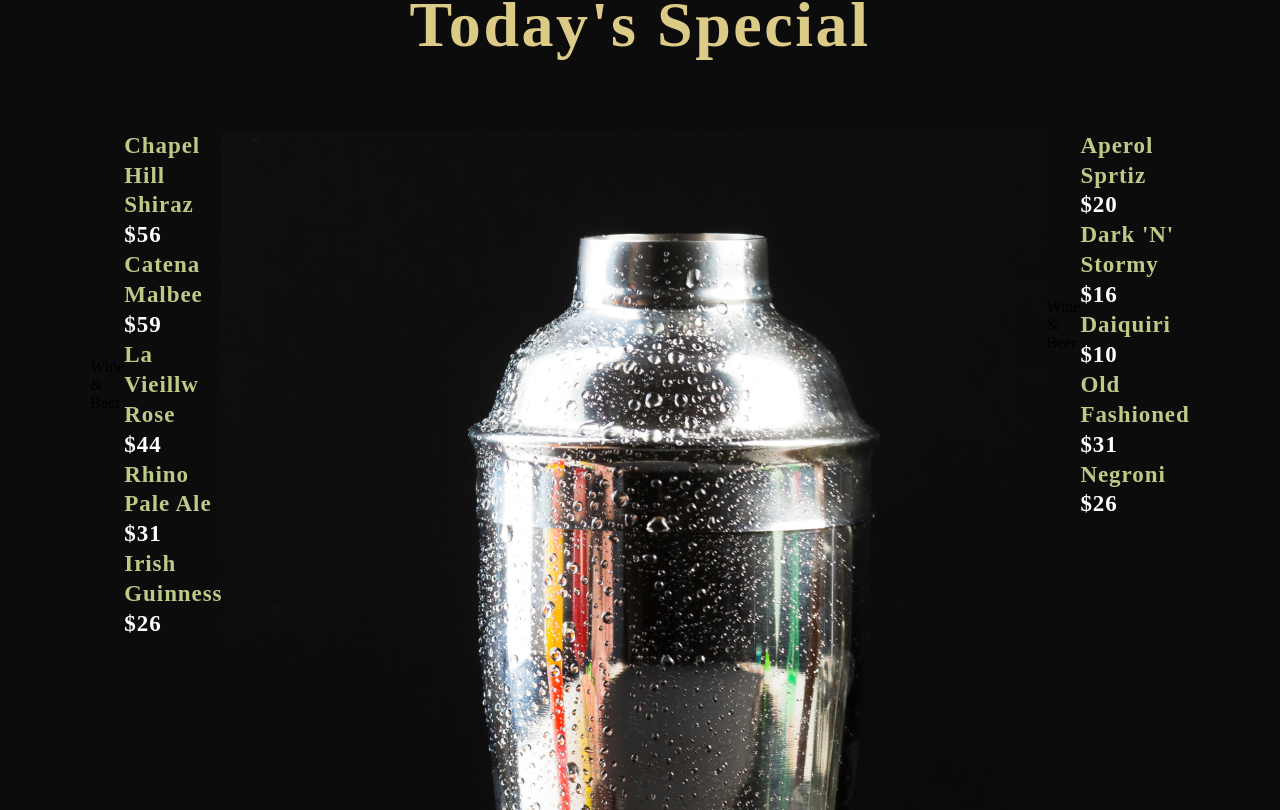
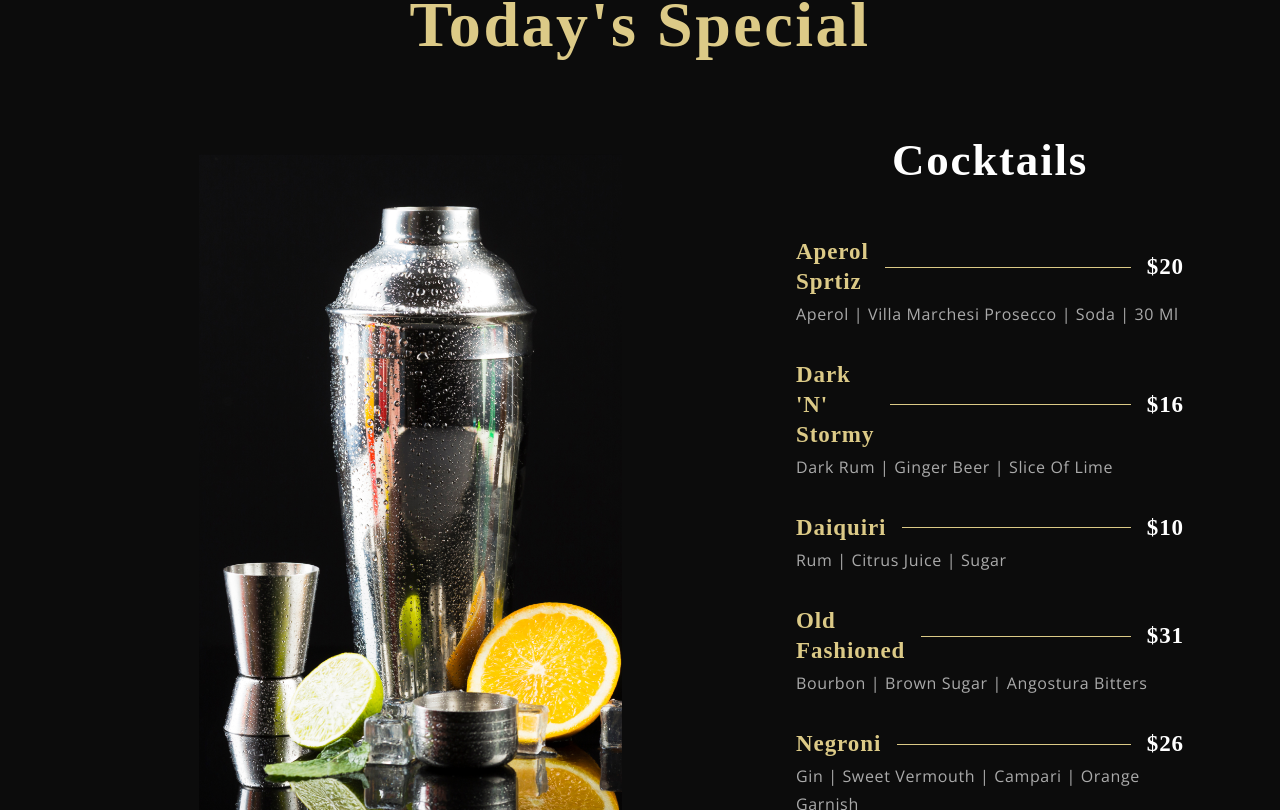
Before and after one commit to RidaaNasir/gerich-restaurent, a React (Create React App) app: page / in a window 1280 px wide. Shown: the part 2110-2920 px from the top of the page. Built offline with nearby package versions, Linux system fonts and the light colour scheme; a web font is replaced by a local one.

Commit message:
done with the third container

```diff
--- a/src/components/Menuitem/MenuItem.css
+++ b/src/components/Menuitem/MenuItem.css
@@ -0,0 +1,34 @@
+.app__menuItem {
+    width: 100%;
+    margin: 1rem 0;
+    display: flex;
+    flex-direction: column;
+}
+
+.app__menuItem-head {
+    display: flex;
+    justify-content: space-between;
+    align-items: center;
+}
+
+.app__menuItem-sub {
+    width: 100%;
+    margin-top: 0.2rem;
+}
+
+.app__menuItem-name {
+    flex: 2;
+}
+
+.app__menuItem-dash {
+    width: 90%;
+    height: 1px;
+    background: var(--color-golden);
+    margin: 0 1rem;
+}
+
+.app__menuItem-price {
+    display: flex;
+    justify-content: flex-end;
+    align-items: flex-end;
+}
--- a/src/components/Menuitem/MenuItem.jsx
+++ b/src/components/Menuitem/MenuItem.jsx
@@ -1,20 +1,21 @@
 import React from 'react';
-
 import './MenuItem.css';
 
-const MenuItem = ({title, price, tags}) => (
+const MenuItem = ({ title, price, tags }) => (
   <div className='app__menuItem'>
-
     <div className='app__menuItem-head'>
       <div className='app__menuItem-name'>
-        <p className='p__cormorant' style={{color: '#BCCA87'}}>{title}</p>
+        <p className='p__cormorant' style={{ color: '#DCCA87' }}>{title}</p>
       </div>
 
+      <div className='app__menuItem-dash' />
+
       <div className='app__menuItem-price'>
-        <p className='p__cormorant' >{price}</p>
+        <p className='p__cormorant'>{price}</p>
       </div>
-
-
+    </div>
+    <div className='app__menuItem-sub'>
+      <p className='p__opensans' style={{ color: '#AAA' }}>{tags}</p>
     </div>
   </div>
 );
--- a/src/container/Menu/SpecialMenu.css
+++ b/src/container/Menu/SpecialMenu.css
@@ -1,19 +1,88 @@
-.app__specialMenu{
+.app__specialMenu {
     flex-direction: column;
     background: var(--color-black);
 }
 
-.app__specialMenu-title{
+.app__specialMenu-title {
     margin-bottom: 2rem;
     text-align: center;
 }
 
 .app__specialMenu-menu {
-    width:100%;
-
+    width: 100%;
     margin: 2rem 0;
     display: flex;
     justify-content: center;
     align-items: flex-start;
     flex-direction: row;
 }
+
+.app__specialMenu-menu_heading {
+    font-family: var(--font-base);
+    font-size: 45px;
+    font-weight: 600;
+    line-height: 58.5px;
+    letter-spacing: 0.04em;
+    text-align: center;
+    color: var(--color-white);
+}
+
+.app__specialMenu-menu_wine,
+.app__specialMenu-menu_cocktails {
+    flex: 1;
+    width: 100%;
+    flex-direction: column;
+}
+
+.app__specialMenu-menu_img {
+    width: 410px;
+    margin: 0 4rem;
+    padding: 23px;
+    margin-left: 80px;
+    margin-right: -30px;
+}
+
+.app__specialMenu-menu_img img {
+    width: 70%;
+    height: auto;
+    margin: auto;
+}
+
+.app__specialMenu-menu_items {
+    display: flex;
+    flex-direction: column;
+    margin: 2rem 0;
+    width: 100%;
+}
+
+@media screen and (max-width: 2000px) {
+    .app__specialMenu-menu_img {
+        width: 650px;
+    }
+
+
+}
+
+@media screen and (max-width: 1150px) {
+    .app__specialMenu-menu {
+        flex-direction: column;
+        align-items: center;
+        width: 100%;
+    }
+    .app__specialMenu-menu_img {
+        margin: 3rem 0;
+    }
+}
+
+@media screen and (max-width: 650px) {
+    .app__specialMenu-menu_img {
+        width: 100%;
+    }
+    .app__specialMenu-menu_heading {
+        font-size: 35px;
+        line-height: 48px;
+    }
+    .app__specialMenu-menu_img  img{
+        width: 100%;
+    }
+}
--- a/src/container/Menu/SpecialMenu.jsx
+++ b/src/container/Menu/SpecialMenu.jsx
@@ -1,44 +1,34 @@
 import React from 'react';
-
-import {images, data} from '../../constants'
+import { images, data } from '../../constants';
 import { SubHeading, MenuItem } from '../../components';
 import './SpecialMenu.css';
 
 const SpecialMenu = () => (
   <div className='app__specialMenu flex__center section__padding'>
     <div className='app__specialMenu-title'>
-      <SubHeading title= "Menu that fits Your Platte" />
-      <h1 className='headtext__cormorant'> Today's Special</h1>
+      <SubHeading title="Menu that fits Your Palette" />
+      <h1 className='headtext__cormorant'>Today's Special</h1>
     </div>
 
     <div className='app__specialMenu-menu'>
 
-      <div className='app-_specialMenu-menu_wine flex__center'>
-        <p className='app__specialMnu_menu_heading'>Wine & Beer</p>
-        <div className='app__specialMenu_menu_items'>
-          {data.wines.map((wine, index) => (
-            <MenuItem  key={wine.title +index} title={wine.title}  price ={wine.price}tags={wine.tags}/>
-          ))}
-        </div>
+
+      <div className='app__specialMenu-menu_img'>
+        <img src={images.menu} alt="menu img" />
       </div>
 
-
-     <div className='app__specialMenu-menu_img'>
-      <img src={images.menu} alt="menu img" />
-     </div>
-
-     <div className='app-_specialMenu-menu_cocktails flex__center'>
-        <p className='app__specialMnu_menu_heading'>Wine & Beer</p>
-        <div className='app__specialMenu_menu_items'>
-          {data.cocktails.map((cocktails, index) => (
-            <MenuItem  key={cocktails.title +index} title={cocktails.title}  price ={cocktails.price} tags={cocktails.tags}/>
+      <div className='app__specialMenu-menu_cocktails flex__center'>
+        <p className='app__specialMenu-menu_heading'>Cocktails</p>
+        <div className='app__specialMenu-menu_items'>
+          {data.cocktails.map((cocktail, index) => (
+            <MenuItem key={cocktail.title + index} title={cocktail.title} price={cocktail.price} tags={cocktail.tags} />
           ))}
         </div>
       </div>
     </div>
 
-    <div style={{marginTop:'15px'}}>
-      <button type='button' className='custom__button'> View More</button>
+    <div style={{ marginTop: '15px' }}>
+      <button type='button' className='custom__button'>View More</button>
     </div>
 
   </div>
```
